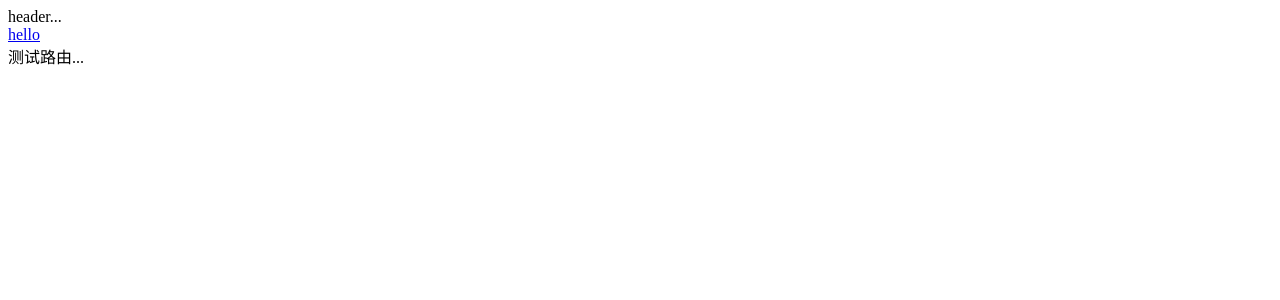
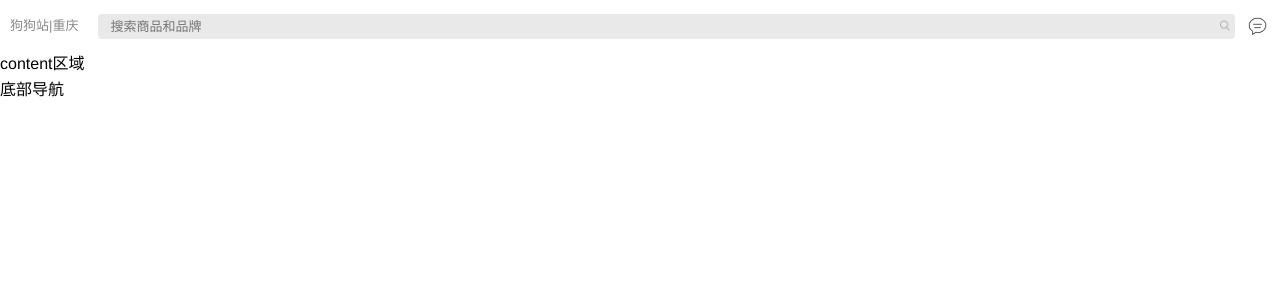
Before and after one commit to dmxyws/epet, a Vue app: page / in a window 1280 px wide. Before the commit this address led to /#/test. Shown: the top 300 px of the page. Built offline with nearby package versions, Linux system fonts and the light colour scheme.

Commit message:
完成header主要部分，header导航还没写

```diff
--- a/index.html
+++ b/index.html
@@ -2,7 +2,10 @@
 <html>
   <head>
     <meta charset="utf-8">
+    <meta name="viewport"
+          content="width=device-width,initial-scale=1.0,user-scalable=no,minimum-scale=1.0,maximum-scale=1.0">
     <title>epet</title>
+    <link rel="stylesheet" href="./static/css/index.css">
   </head>
   <body>
     <div id="app"></div>
--- a/src/App.vue
+++ b/src/App.vue
@@ -1,24 +1,26 @@
 <template>
-  <div>
+  <div id="wrap">
     <epet-header></epet-header>
-    <div class="nav">
-      <div class="nav-item">
-        <router-link to="/test">hello</router-link>
-      </div>
-    </div>
-    <router-view></router-view>
+    <epet-main></epet-main>
+    <epet-footer></epet-footer>
   </div>
 </template>
 
 <script>
   import header from './components/header/header.vue'
+  import footer from './components/footer/footer-nav.vue'
+  import main from './components/main/main.vue'
   export default{
     components: {
-      'epet-header': header
+      'epet-header': header,
+      'epet-footer': footer,
+      'epet-main': main
     }
   }
 </script>
 
-<style>
-
+<style lang="stylus" ref="stylesheet/stylus">
+  #wrap
+    height: 100%
+    overflow: hidden
 </style>
--- /dev/null
+++ b/src/components/footer/footer-nav.vue
@@ -0,0 +1,13 @@
+<template>
+  <div>
+    底部导航
+  </div>
+</template>
+
+<script>
+  export default{}
+</script>
+
+<style>
+
+</style>
--- a/src/components/header/header.vue
+++ b/src/components/header/header.vue
@@ -1,6 +1,24 @@
 <template>
-  <div>
-    header...
+  <div class="header-wraper">
+    <div class="h-main">
+      <div class="h-inner">
+        <div class="h-location">
+          <a href="javascript:;">
+            <span>狗狗站</span>
+            <span>|</span>
+            <span>重庆</span>
+            <i></i>
+          </a>
+        </div>
+        <p class="h-search">
+          <a href="javascript:;">
+            <input type="search" placeholder="搜索商品和品牌" disabled="disabled">
+            <span class="serach-ico"></span>
+          </a>
+        </p>
+        <a href="javascript:;" class="h-msg"><img src="./img/mydope.png"></a>
+      </div>
+    </div>
   </div>
 </template>
 
@@ -8,6 +26,66 @@
   export default{}
 </script>
 
-<style>
-
+<style lang="stylus" ref="stylesheet/stylus">
+  .header-wraper
+    .h-main
+      height: 51px
+      padding: 5px 10px
+      .h-inner
+        height: 41px
+        padding: 8px 0;
+        background: #fff;
+        text-align: center;
+        display: -webkit-box;
+        -webkit-box-align: center;
+        display: -moz-box;
+        -moz-box-align: center;
+        width: 100%;
+        .h-location
+          margin-right: 20px;
+          position: relative;
+          font-size: 14px;
+          float: left;
+          line-height 1.6
+          a
+            font-size: 13px;
+            color: #898989;
+            text-decoration: none;
+            -webkit-tap-highlight-color: rgba(0,0,0,0);
+        .h-search
+          position: relative;
+          -webkit-box-flex: 1;
+          display: block;
+          margin 0
+          a
+            input
+              width: 100%;
+              border: 0;
+              height: 25px;
+              background: #e9e9e9;
+              border-radius: 4px;
+              color: #bcbcbc;
+              text-indent: 10px;
+              font-size: 13px;
+              outline: 0;
+            .serach-ico
+              width: 11px;
+              height: 11px;
+              position: absolute;
+              right: 5px;
+              top: 0;
+              bottom: 0;
+              margin: auto 0;
+              background: url("./img/search.png") no-repeat
+              background-size 100% 100%
+        .h-msg
+          display: block;
+          color: #333;
+          text-decoration: none;
+          -webkit-tap-highlight-color: rgba(0,0,0,0);
+          img
+            width: 25px;
+            margin-left: 10px;
+            border: 0;
+            vertical-align: middle;
 </style>
--- a/src/components/test/test.vue
+++ b/src/components/main/main.vue
@@ -1,7 +1,7 @@
 <template>
-  <div>
-    测试路由...
-  </div>
+    <div>
+      content区域
+    </div>
 </template>
 
 <script>
--- a/src/main.js
+++ b/src/main.js
@@ -1,10 +1,9 @@
 import Vue from 'vue'
 import app from './App.vue'
-import router from './router'
+import 'normalize.css'
 
 /* eslint-disable no-new */
 new Vue({
   el: '#app',
-  render: h => h(app),
-  router
+  render: h => h(app)
 })
--- a/src/router/index.js
+++ b/src/router/index.js
@@ -1,6 +1,5 @@
 import Vue from 'vue'
 import VueRouter from 'vue-router'
-import test from '../components/test/test.vue'
 
 Vue.use(VueRouter)
 
@@ -9,10 +8,6 @@ export default new VueRouter({
     {
       path: '/',
       redirect: '/test'
-    },
-    {
-      path: '/test',
-      component: test
     }
   ]
 })
--- /dev/null
+++ b/static/css/index.css
@@ -0,0 +1,11 @@
+*{
+  box-sizing: border-box;
+}
+html,body{
+  height: 100%;
+  overflow: hidden;
+}
+body{
+  line-height: 1.6;
+  font-family: 'Microsoft Yahei',-apple-system-font,Helvetica Neue,sans-serif;
+}
```
Also changed, not shown: package.json (+10 -7 lines), src/components/header/img/mydope.png (added), src/components/header/img/search.png (added).
